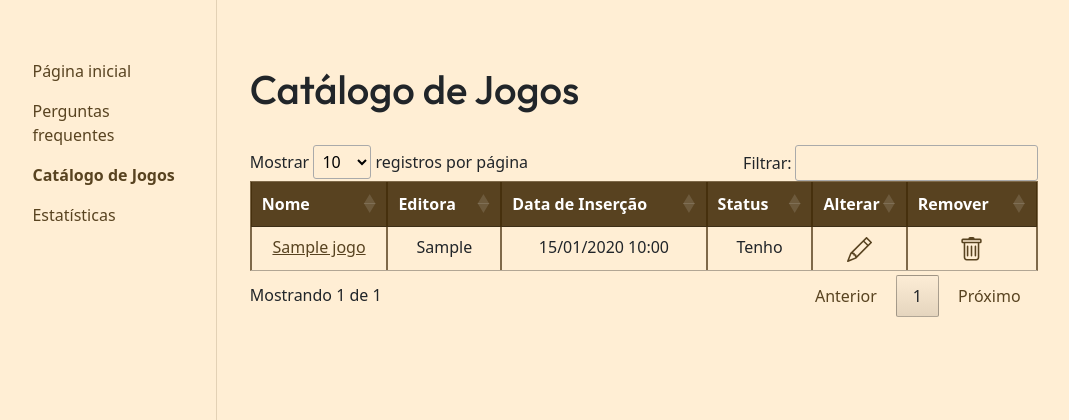
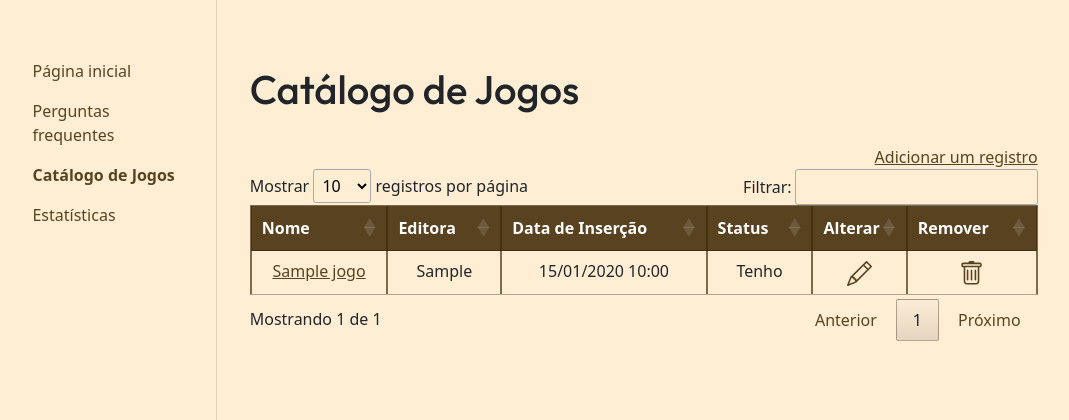
Before and after one commit to marianabarreto84/INF1407_1820673_Trabalho2, a Django app: page /catalogo/ in a window 1280 px wide. Shown: the part 56-476 px from the top of the page, without its empty margins (103-1172 px from the left). Run offline with Django 3.2, Linux system fonts and the light colour scheme; a user stored in the database is signed in; tables that the repository leaves empty hold one stand-in row (values such as "Sample post"); some libraries are stand-ins or nearby versions.

Commit message:
Alterando forma de adicionar registro
Antes eu tinha tirado o símbolo de + porque não tinha ficado intuitivo com o filtro do datatable. Agora coloquei um link porque achei que assim ficou mais fácil.

```diff
--- a/templates/catalogo.html
+++ b/templates/catalogo.html
@@ -5,6 +5,7 @@
 <h1 class="fonte-outfit">Catálogo de Jogos</h1>
 </br>
 {% if catalogo %}
+<!--Acabei tirando esse símbolo de + porque com o datatable eu achei que ia ficar mais difícil pro usuário visualizar e entenderr-->
 <!-- <div class="texto-alinhado-direita">
     <a class="link" href="{% url 'adicionar_registro' %}">
         <svg xmlns="http://www.w3.org/2000/svg" width="35" height="35" fill="currentColor" class="bi bi-plus" viewBox="0 0 16 16">
@@ -12,6 +13,7 @@
         </svg>
     </a>
 </div> -->
+<div class="texto-alinhado-direita"><a class="link" href="{% url 'adicionar_registro' %}">Adicionar um registro</a></div>
 <div class="table-responsive">
 <table class="table table-bordered table-hover tabela-catalogo">
     <thead class="fundo-marrom-escuro cor-fonte-branca cabecalho-tabela">
```
